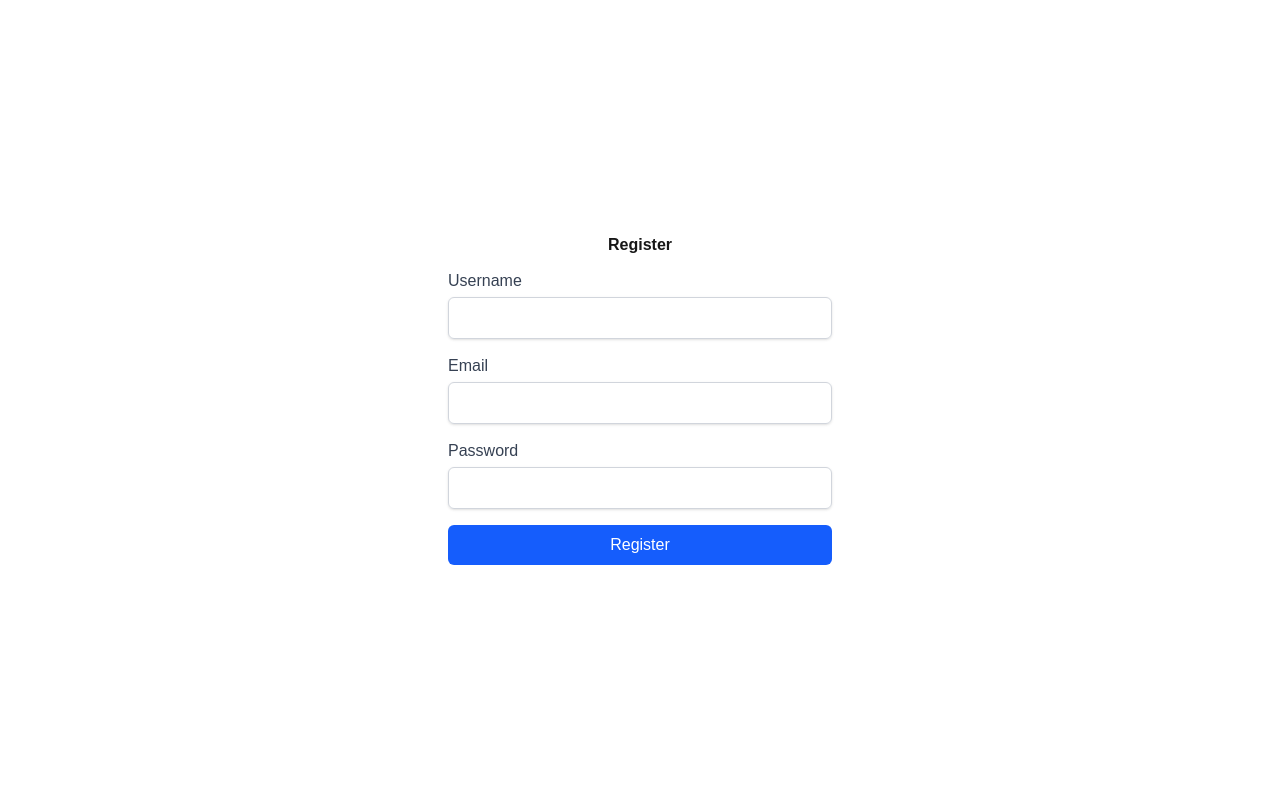
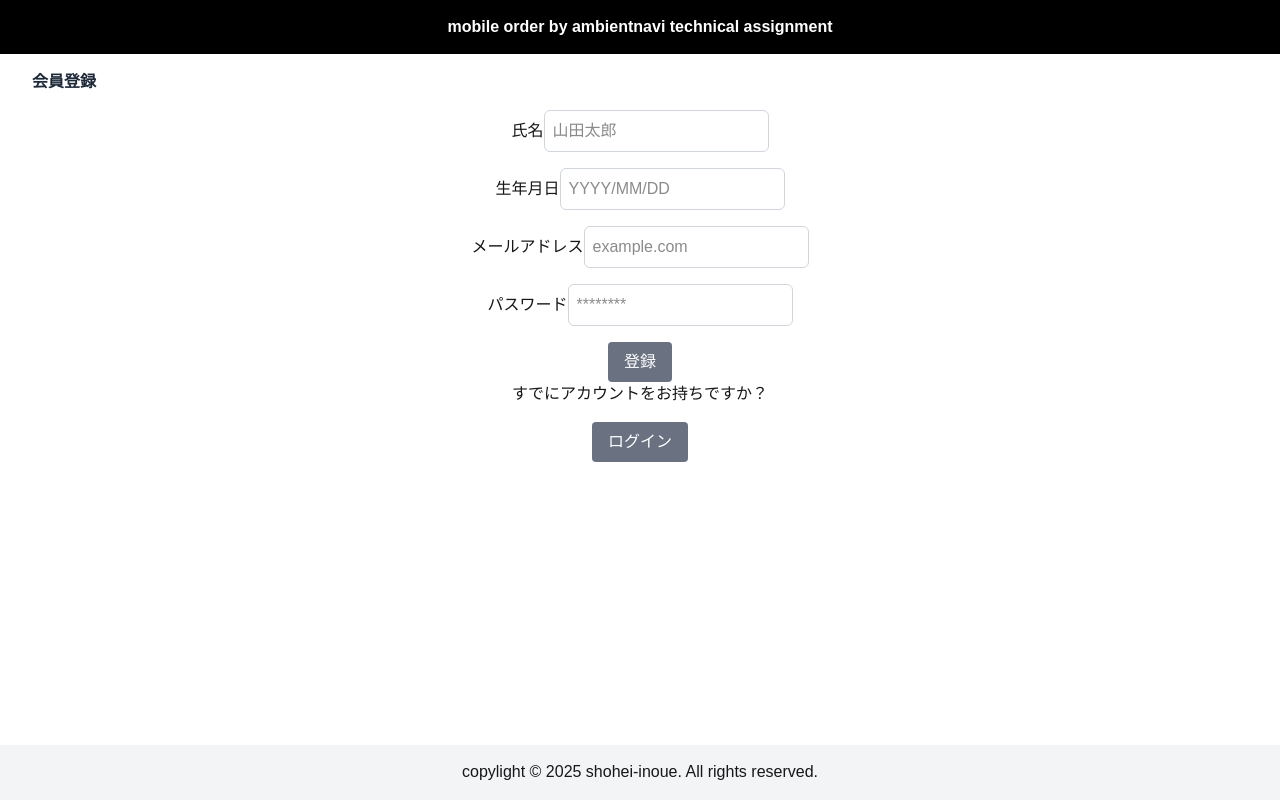
Before and after one commit to shohei-inoue/Ambientnavi-technical-assignment, a Next.js app: page /auth/register in a window 1280 px wide. Built offline with nearby package versions, Linux system fonts and the light colour scheme.

Commit message:
館員登録画面

```diff
--- a/app/(pages)/auth/register/page.tsx
+++ b/app/(pages)/auth/register/page.tsx
@@ -1,22 +1,84 @@
+'use client'
+
+import Heading from "@/app/components/Heading/Heading";
+import MainContainer from "@/app/components/MainContainer/MainContainer";
+import MainContent from "@/app/components/MainContainer/MainContent";
+import { useRouter } from "next/navigation";
+
 export default function Register() {
+
+  const router = useRouter()
+
+  const toggleLogin = () => {
+    router.push("/auth/login")
+  }
+
   return (
-    <div className="flex flex-col items-center justify-center min-h-screen py-2">
-      <h1 className="text-3xl font-bold">Register</h1>
-      <form className="w-full max-w-sm mt-4">
-        <div className="mb-4">
-          <label htmlFor="username" className="block text-sm font-medium text-gray-700">Username</label>
-          <input type="text" id="username" name="username" required className="mt-1 block w-full px-3 py-2 border border-gray-300 rounded-md shadow-sm focus:outline-none focus:ring focus:ring-blue-500" />
+    <MainContainer>
+      <MainContent>
+        <Heading level={1}>会員登録</Heading>
+          {/* TODO デザイン調整必須 */}
+          <form className="flex flex-col gap-4 items-center w-full">
+            <div>
+              <label htmlFor="username">氏名</label>
+              <input
+                type="text"
+                id="username"
+                name="username"
+                required
+                className="color-gray-700 border border-gray-300 rounded-md p-2"
+                placeholder="山田太郎"
+              />
+            </div>
+            <div>
+              <label htmlFor="birthday">生年月日</label>
+              <input
+                type="text"
+                id="birthday"
+                name="birthday"
+                required
+                className="color-gray-700 border border-gray-300 rounded-md p-2"
+                placeholder="YYYY/MM/DD"
+              />
+            </div>
+            <div>
+              <label htmlFor="email">メールアドレス</label>
+              <input
+                type="email"
+                id="email"
+                name="email"
+                required
+                className="color-gray-700 border border-gray-300 rounded-md p-2"
+                placeholder="example.com"
+              />
+            </div>
+            <div>
+              <label htmlFor="password">パスワード</label>
+              <input
+                type="password"
+                id="password"
+                name="password"
+                required
+                className="color-gray-700 border border-gray-300 rounded-md p-2"
+                placeholder="********"
+              />
+            </div>
+            <button
+              type="submit"
+              className="bg-gray-500 text-white py-2 px-4 rounded">
+              登録
+            </button>
+          </form>
+          <div className="flex flex-col gap-4 items-center">
+            <p>すでにアカウントをお持ちですか？</p>
+            <button
+              type="button"
+              className="bg-gray-500 text-white py-2 px-4 rounded cursor-pointer"
+              onClick={toggleLogin}>
+              ログイン
+            </button>
         </div>
-        <div className="mb-4">
-          <label htmlFor="email" className="block text-sm font-medium text-gray-700">Email</label>
-          <input type="email" id="email" name="email" required className="mt-1 block w-full px-3 py-2 border border-gray-300 rounded-md shadow-sm focus:outline-none focus:ring focus:ring-blue-500" />
-        </div>
-        <div className="mb-4">
-          <label htmlFor="password" className="block text-sm font-medium text-gray-700">Password</label>
-          <input type="password" id="password" name="password" required className="mt-1 block w-full px-3 py-2 border border-gray-300 rounded-md shadow-sm focus:outline-none focus:ring focus:ring-blue-500" />
-        </div>
-        <button type="submit" className="w-full px-4 py-2 bg-blue-600 text-white rounded-md hover:bg-blue-700">Register</button>
-      </form>
-    </div>
+      </MainContent>
+    </MainContainer>
   )
 }
```
